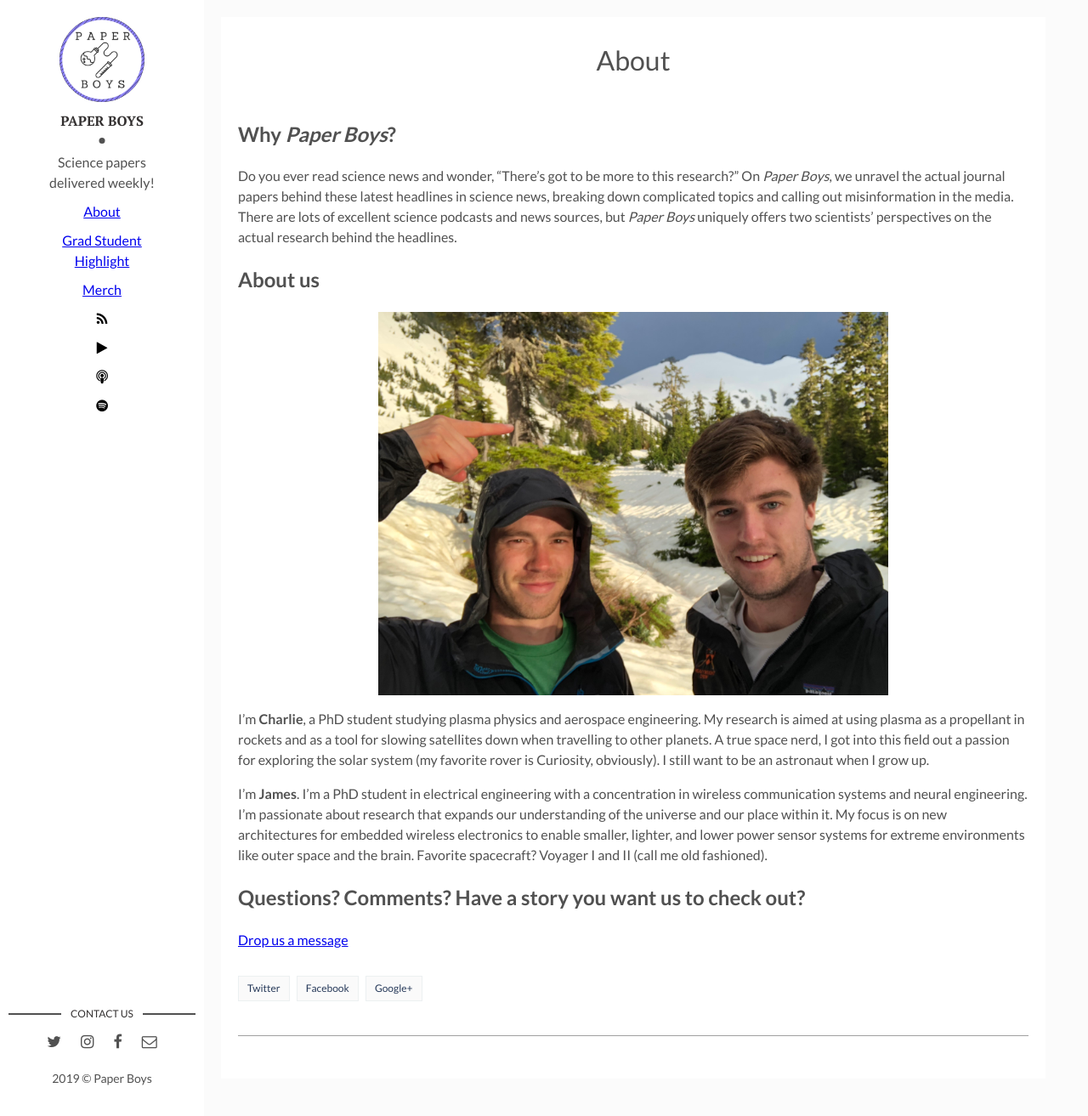
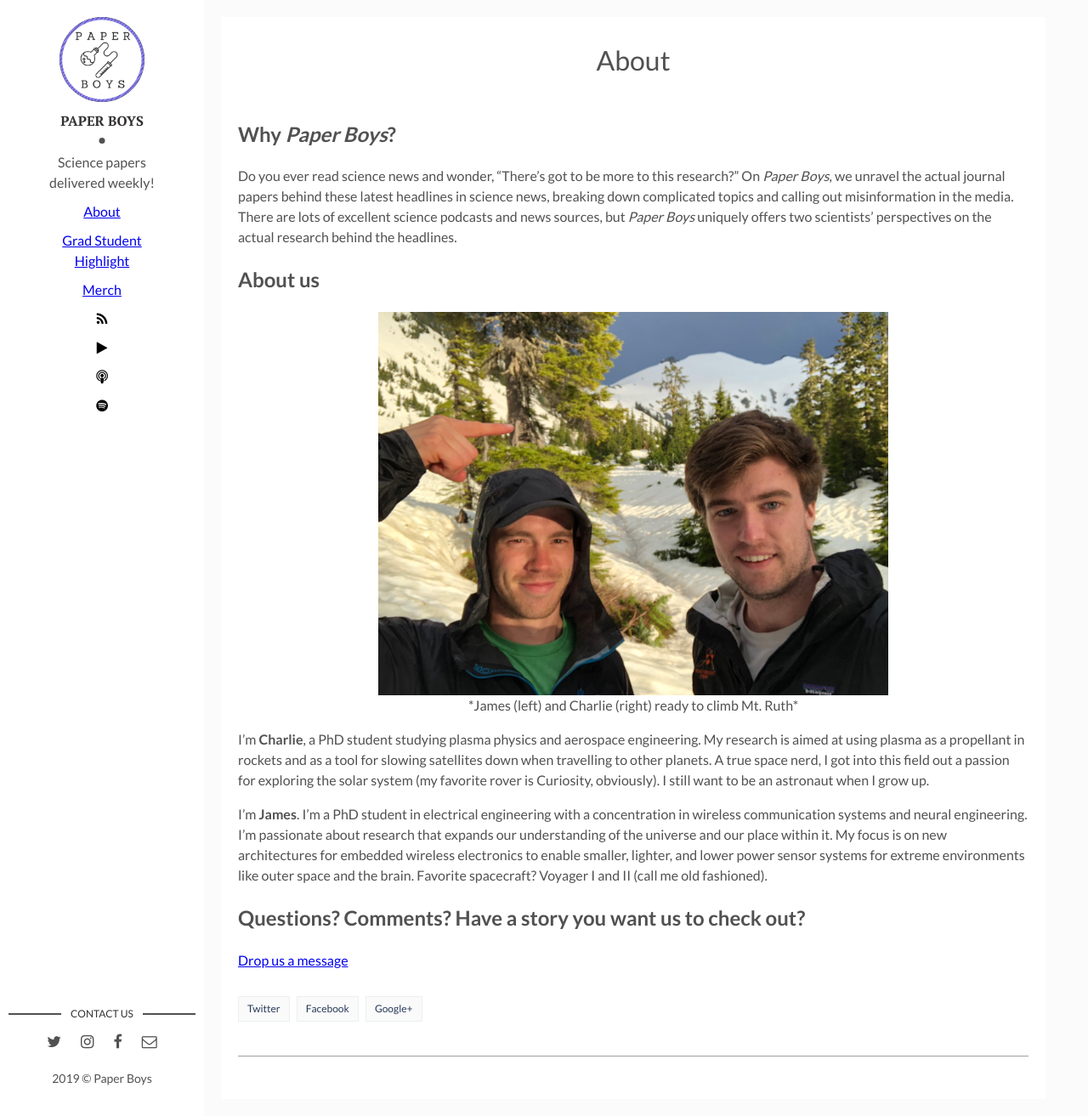
Before and after one commit to paperboyspodcast/paperboyspodcast.github.io, a Jekyll site: the page built from about.md, in a window 1280 px wide and 1313 px high. Shown: the whole window at 85% size. Built offline with Jekyll 4.4.1, drawn with Linux system fonts in a browser that asks for light colours; comment, search, counter and statistics services are not loaded.

Commit message:
Update about.md

```diff
--- a/about.md
+++ b/about.md
@@ -10,6 +10,7 @@ Do you ever read science news and wonder, "There's got to be more to this resear
 ## About us
 
 <center> <img src="/assets/img/JamesAndCharlie.JPG" alt="James and Charlie" width="600"/> </center>
+<center> *James (left) and Charlie (right) ready to climb Mt. Ruth* </center>
 
 I'm **Charlie**, a PhD student studying plasma physics and aerospace engineering. My research is aimed at using plasma as a propellant in rockets and as a tool for slowing satellites down when travelling
 to other planets. A true space nerd, I got into this field out a passion for exploring the solar system (my favorite rover is Curiosity, obviously). I still want to be an astronaut when I grow up.
```
